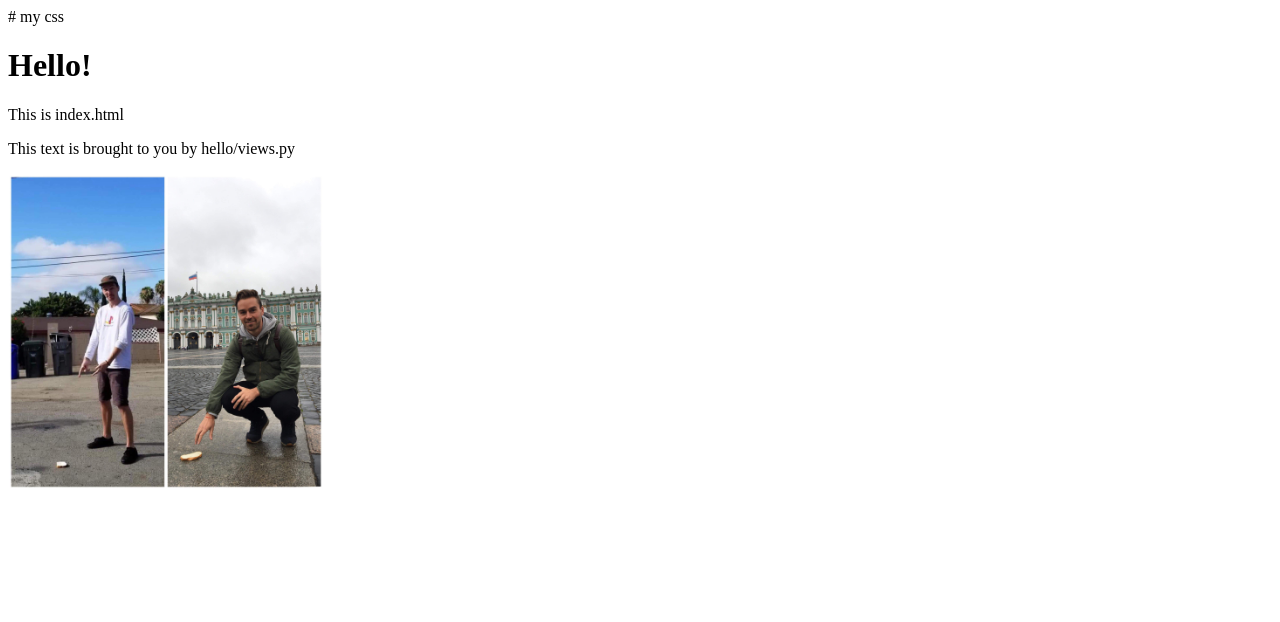
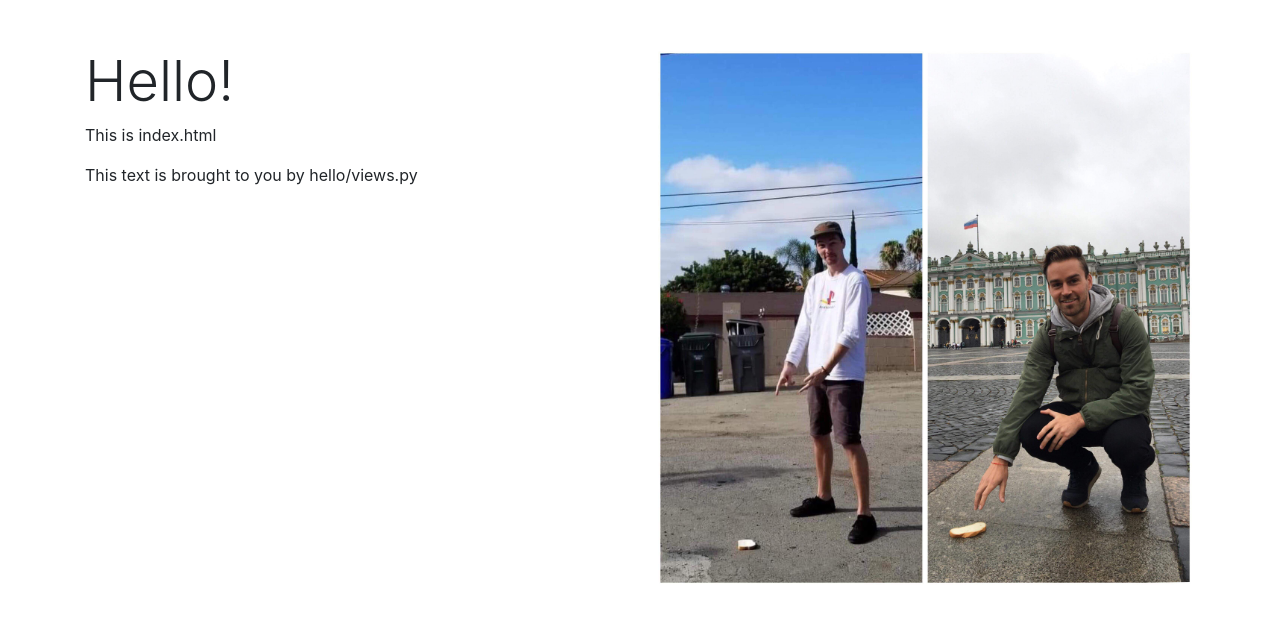
Before and after one commit to te25son/Coursera, a Django app: page /hello/ in a window 1280 px wide. Shown: the top 622 px of the page. Run offline with Django 3.2, Linux system fonts and the light colour scheme; some libraries are stand-ins or nearby versions.

Commit message:
add bootstrap css to hello app html

```diff
--- a/Udemy/Full_Stack/django_level_one/first_project/static/css/styles.css
+++ b/Udemy/Full_Stack/django_level_one/first_project/static/css/styles.css
@@ -1,4 +1,4 @@
 img {
-  height: 25%;
-  width: 25%;
+  height: 100%;
+  width: 100%;
 }
--- a/Udemy/Full_Stack/django_level_one/first_project/templates/hello/index.html
+++ b/Udemy/Full_Stack/django_level_one/first_project/templates/hello/index.html
@@ -6,19 +6,32 @@
     <meta charset="utf-8">
     <title>Hello Page</title>
 
-    # my css
+    <!-- my css -->
     <link rel="stylesheet" href="{% static 'css/styles.css' %}">
+
+    <!-- bootstrap css -->
+    <link rel="stylesheet" href="https://stackpath.bootstrapcdn.com/bootstrap/4.3.1/css/bootstrap.min.css" integrity="sha384-ggOyR0iXCbMQv3Xipma34MD+dH/1fQ784/j6cY/iJTQUOhcWr7x9JvoRxT2MZw1T" crossorigin="anonymous">
+
   </head>
   <body>
 
-    <h1>Hello!</h1>
-    <p>This is index.html</p>
+    <div class="container mt-5">
+      <div class="row">
+        <div class="col-md-6">
+          <h1 class="display-4">Hello!</h1>
 
-    <p>
-      {{ insert_me }}
-    </p>
+          <p>This is index.html</p>
 
-    <img src="{% static 'images/world-sandwich.jpeg' %}" alt="world sandwich">
+          <p>{{ insert_me }}</p>
+        </div>
+
+        <div class="col-md-6">
+
+          <img src="{% static 'images/world-sandwich.jpeg' %}" alt="world sandwich">
+
+        </div>
+      </div>
+    </div>
 
   </body>
 </html>
```
